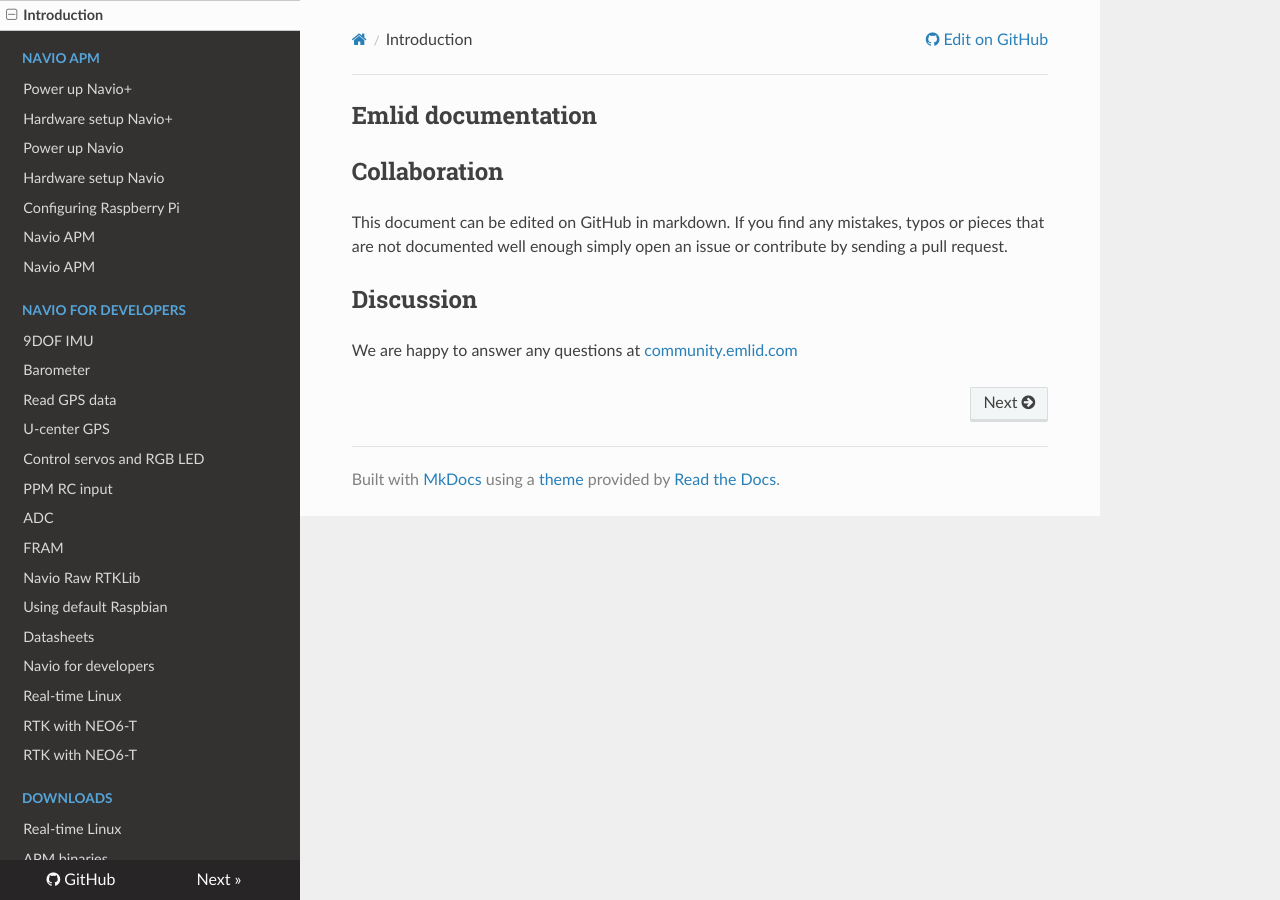
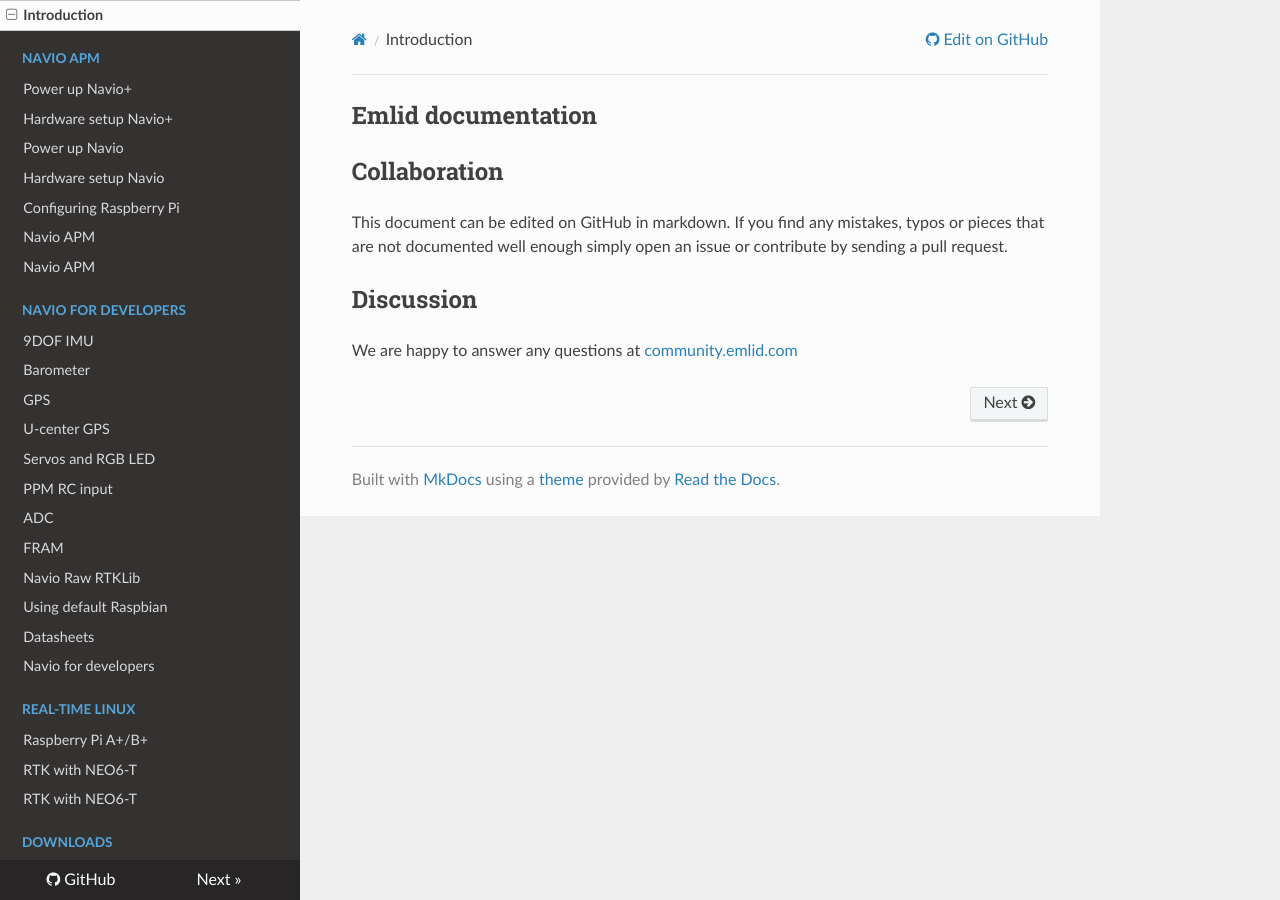
Before and after one commit to emlid/navio2-docs, an MkDocs documentation site: the page built from docs/index.md, in a window 1280 px wide. Built offline with MkDocs 1.6.1, drawn with Linux system fonts in a browser that asks for light colours; nearby versions of some CDN libraries; old or Windows-style settings are respelled for this version of MkDocs.

Commit message:
Rename paths

```diff
--- a/mkdocs.yml
+++ b/mkdocs.yml
@@ -14,16 +14,16 @@ pages:
 - ['Navio-dev/mpu9250-imu.md', 'Navio for developers', '9DOF IMU']
 - ['Navio-dev/AHRS.md', 'Navio for developers']
 - ['Navio-dev/ms5611-barometer.md', 'Navio for developers', 'Barometer']
-- ['Navio-dev/read-gps-data.md', 'Navio for developers', 'Read GPS data']
+- ['Navio-dev/read-gps-data.md', 'Navio for developers', 'GPS']
 - ['Navio-dev/GPS-ucenter.md', 'Navio for developers', 'U-center GPS']
-- ['Navio-dev/servo-and-rgb-led.md', 'Navio for developers', 'Control servos and RGB LED']
+- ['Navio-dev/servo-and-rgb-led.md', 'Navio for developers', 'Servos and RGB LED']
 - ['Navio-dev/rc-input.md', 'Navio for developers', 'PPM RC input']
 - ['Navio-dev/ads1115-adc.md', 'Navio for developers', 'ADC']
 - ['Navio-dev/mb85r-fram.md', 'Navio for developers', 'FRAM']
 - ['Navio-dev/rtklib.md', 'Navio for developers', 'Navio Raw RTKLib']
 - ['Navio-dev/using-default-raspbian.md', 'Navio for developers', 'Using default Raspbian']
 - ['Navio-dev/datasheets.md', 'Navio for developers', 'Datasheets']
-- ['RT-Linux/real-time-kernel.md', 'Real-time Linux']
+- ['real-time-linux/raspberry-real-time-kernel.md', 'Real-time Linux', 'Raspberry Pi A+/B+']
 - ['RTKLIB/rtklib-base-setup.md', 'RTK with NEO6-T']
 - ['RTKLIB/RTKGPS+.md', 'RTK with NEO6-T']
 - ['Downloads/Real-time-Linux.md', 'Downloads', 'Real-time Linux']
```
Also changed, not shown: docs/real-time-linux/raspberry-real-time-kernel.md (renamed from docs/RT-Linux/real-time-kernel.md, +1 -1 lines).
